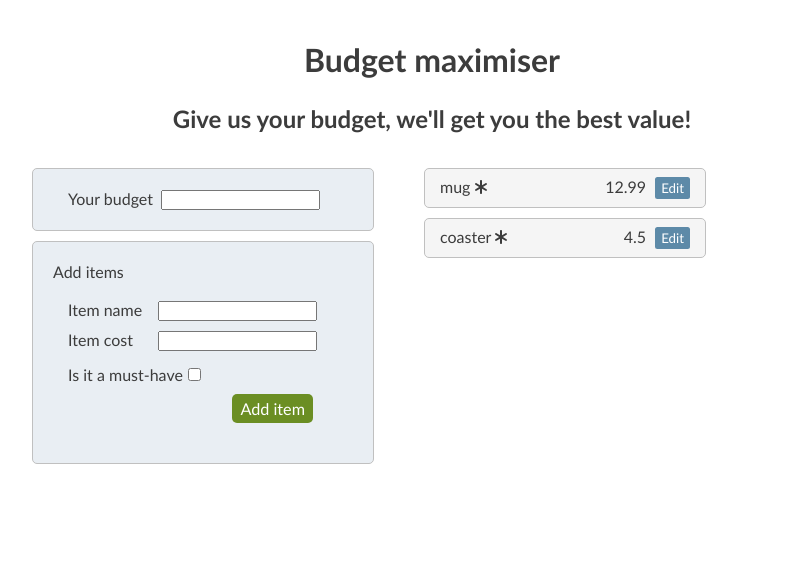
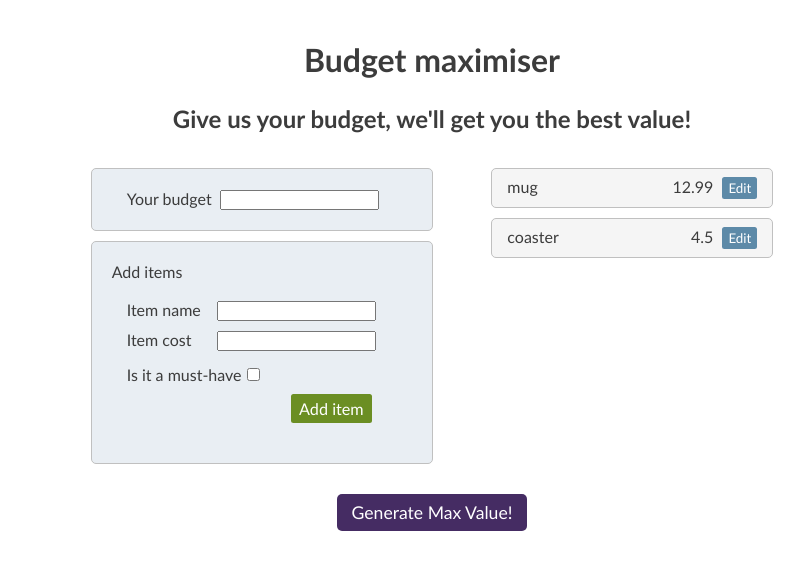
Before and after one commit to yuning-dev/19-budget-maximiser-vue, a Vue app in the folder budget-maximiser/: page / in a window 1280 px wide. Shown: the top 570 px of the page, without its empty margins (208-1012 px from the left). Built offline with nearby package versions, Linux system fonts and the light colour scheme.

Commit message:
add generate results button

```diff
--- a/budget-maximiser/src/App.css
+++ b/budget-maximiser/src/App.css
@@ -38,7 +38,11 @@ input[id="itemName"], input[id="itemCost"] {
 .mainWrapper {
     margin: 25px auto 0 auto;
     width: 800px;
+}
+
+.formListWrapper {
     display: flex;
+    justify-content: space-evenly;
 }
 
 .box {
@@ -84,7 +88,7 @@ input[id="itemName"], input[id="itemCost"] {
     background: #6B8E23;
     color: white;
     border: none;
-    border-radius: 5px;;
+    border-radius: 2.5px;;
 }
 
 .addItemBtn:hover {
@@ -93,9 +97,24 @@ input[id="itemName"], input[id="itemCost"] {
 }
 
 .itemsList {
-    margin-left: 50px;
     margin-top: 10px;
     display: flex;
     flex-direction: column;
     gap: 10px;
 }
+
+.generateValueBtn {
+    display: block;
+    margin: 30px auto;
+    background: #452c63;
+    color: white;
+    padding: 8px 15px;
+    font-size: 1.1em;
+    border: none;
+    border-radius: 5px;
+}
+
+.generateValueBtn:hover {
+    cursor: pointer;
+    background-color: #4B0082;
+}
--- a/budget-maximiser/src/App.vue
+++ b/budget-maximiser/src/App.vue
@@ -3,6 +3,7 @@
         <h1>Budget maximiser</h1>
         <h2>Give us your budget, we'll get you the best value!</h2>
         <div :class="$style.mainWrapper">
+            <div :class="$style.formListWrapper">
                 <div>
                     <form :class="[$style.budget, $style.box]" action="javascript:void(0);">
                         <div :class="$style.budgetInner">
@@ -44,8 +45,14 @@
                         <Item :item="item" />
                     </template>
                 </div>
-            <!-- <button :class="$style.generateValueBtn">Generate Max Value!</button> -->
             </div>
+            <button :class="$style.generateValueBtn">Generate Max Value!</button>
+            <div :class="$style.resultsWrapper">
+
+            </div>
+        </div>
+
+
     </div>
 </template>
 
--- a/budget-maximiser/src/components/Item/Item.vue
+++ b/budget-maximiser/src/components/Item/Item.vue
@@ -2,7 +2,7 @@
     <div :class="$style.wrapper">
         <div :class="$style.name">
             {{ item.name }}
-            <font-awesome-icon icon="fa-solid fa-asterisk" />
+            <!-- <font-awesome-icon icon="fa-solid fa-asterisk" /> -->
         </div>
         <div :class="$style.cost">
             {{ item.cost }}
```
Lines whose indentation alone changed are shown as unchanged.
